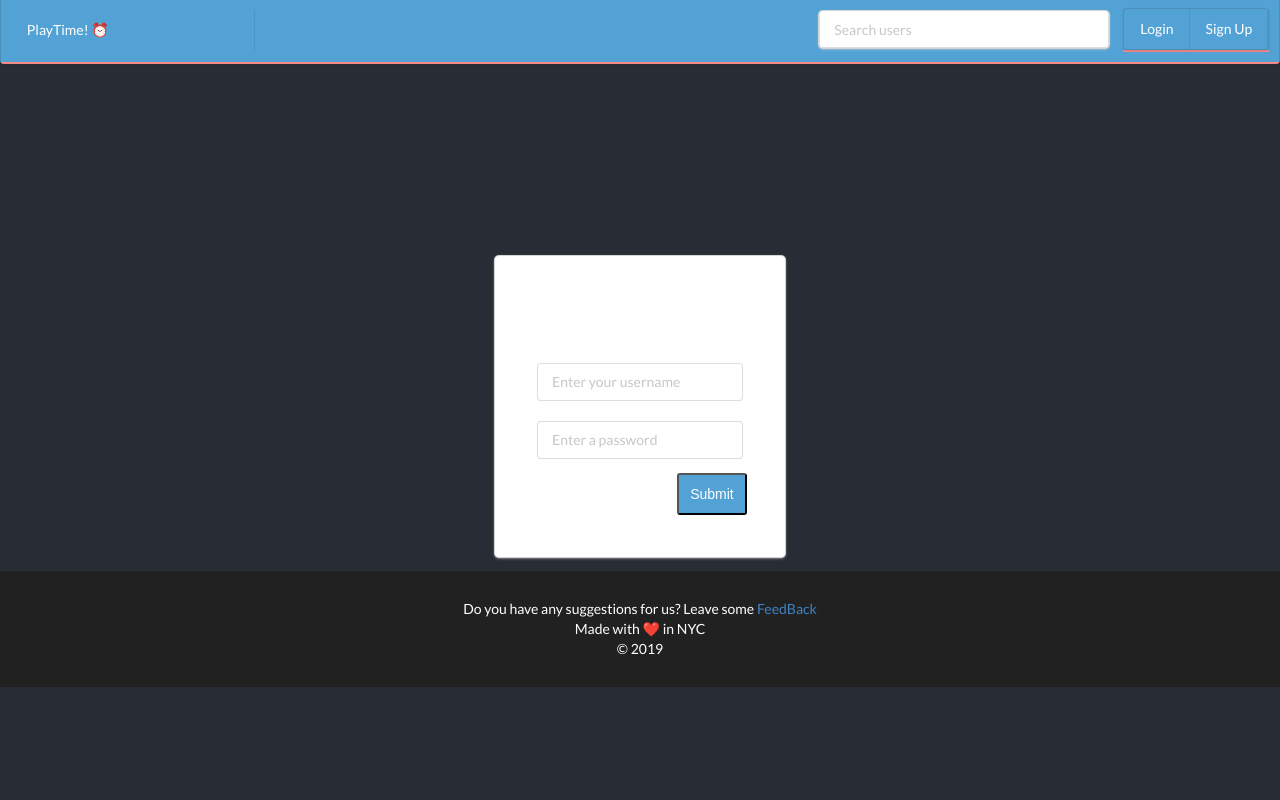
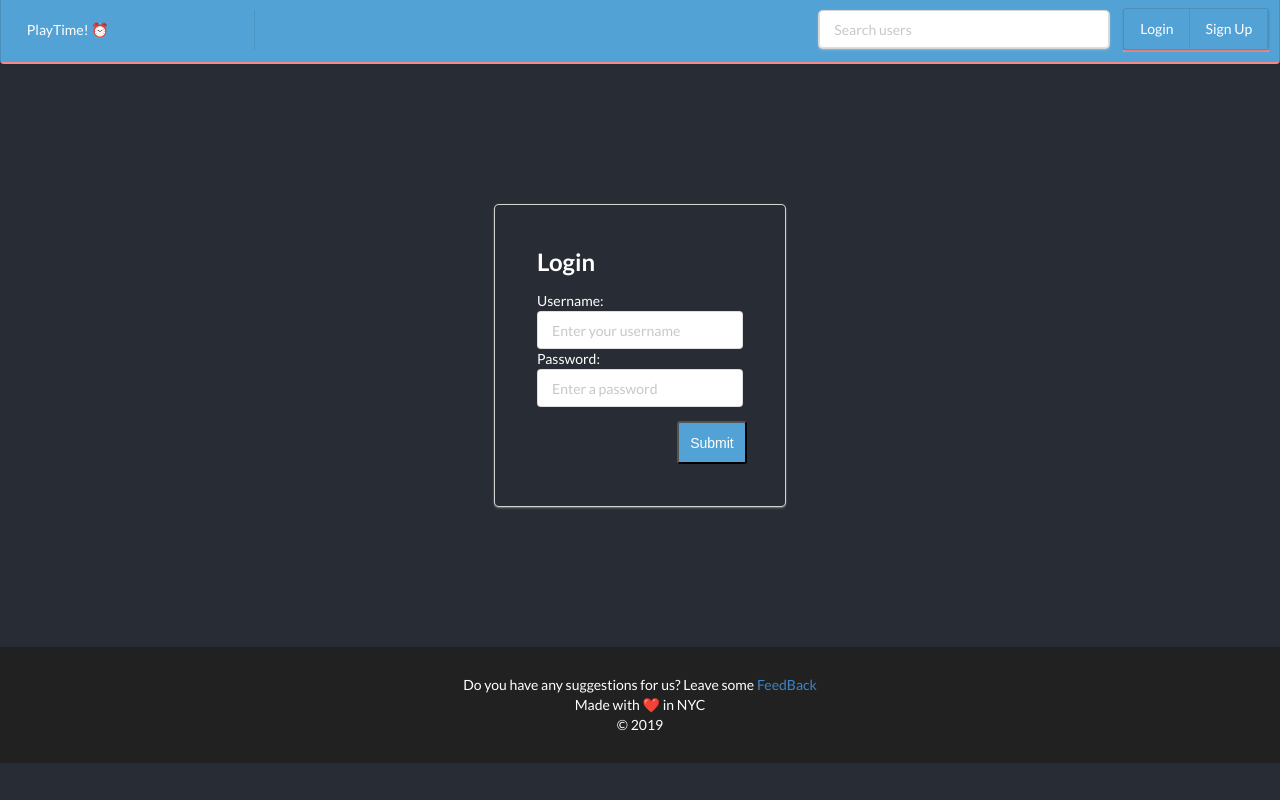
Before and after one commit to robghchen/playtime-frontend, a React (Create React App) app: page /login in a window 1280 px wide. Built offline with nearby package versions, Linux system fonts and the light colour scheme; no server answers.

Commit message:
changed colors of signup and login form

```diff
--- a/src/App.css
+++ b/src/App.css
@@ -235,19 +235,12 @@ body,
   top: 10em; */
 }
 
+#signup-form,
 #login-form {
   position: relative;
-  margin-top: 15%;
-  margin-left: auto;
-  margin-right: auto;
-  padding: 3em;
-}
-
-#signup-form {
-  position: relative;
-  margin-top: 15%;
-  margin-left: auto;
-  margin-right: auto;
+  margin: auto;
+  margin-top: 11%;
+  margin-bottom: 11%;
   padding: 3em;
   background-color: #282c34;
   color: white;
@@ -993,10 +986,12 @@ body,
 }
 
 .footer {
+  position: relative;
   text-align: center;
   color: white;
   background-color: #212121;
   padding: 2em;
+  bottom: 0px;
 }
 
 .attending {
```
